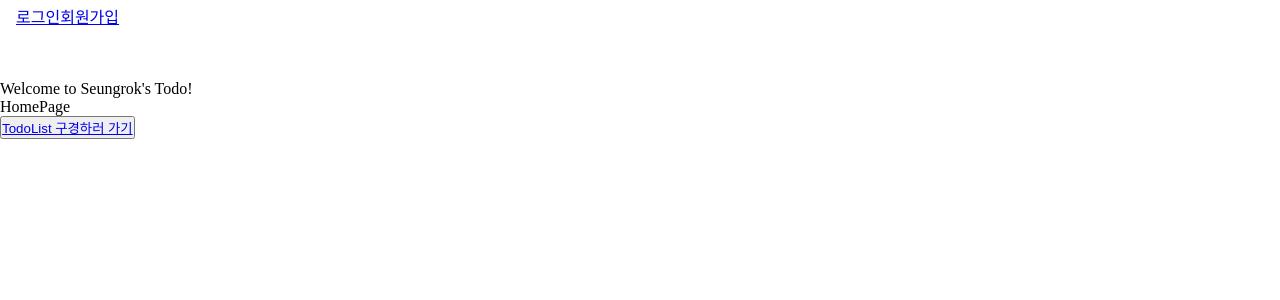
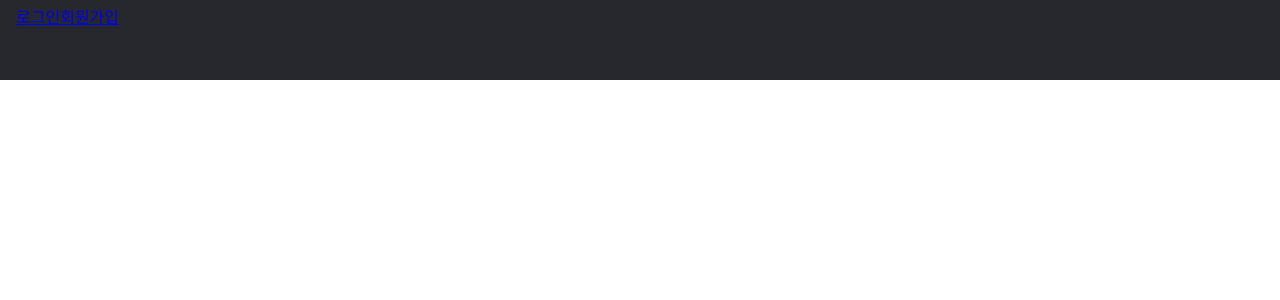
Before and after one commit to SeungrokYoon/wanted-pre-onboarding-frontend, a React (Create React App) app: page / in a window 1280 px wide. Shown: the top 300 px of the page. Built offline with nearby package versions, Linux system fonts and the light colour scheme.

Commit message:
style: change style

```diff
--- a/src/components/NavBar.tsx
+++ b/src/components/NavBar.tsx
@@ -35,8 +35,10 @@ const NavBar = () => {
 export default NavBar
 
 const Header = styled.header`
-  width: 100vw;
+  position: fixed;
+  top: 0;
+  width: 100%;
   height: 5rem;
   padding: 0.25rem 1rem;
-  background-color: 27282D;
+  background-color: #27282d;
 `
--- a/src/pages/HomePage.tsx
+++ b/src/pages/HomePage.tsx
@@ -2,14 +2,14 @@ import { Link } from 'react-router-dom'
 
 const HomePage = () => {
   return (
-    <div>
-      HomePage
+    <section>
+      {"Welcome to Seungrok's Todo!"}
       <div>
         <button type="button">
           <Link to="/todo">TodoList 구경하러 가기</Link>
         </button>
       </div>
-    </div>
+    </section>
   )
 }
 
--- a/src/pages/SignInPage.tsx
+++ b/src/pages/SignInPage.tsx
@@ -82,7 +82,7 @@ const SignInPage = () => {
       {checkUserAuth() ? (
         <Navigate to="/todo" />
       ) : (
-        <div>
+        <section>
           Sign In Page
           <form>
             <label htmlFor="email" title="email 입력란">
@@ -124,7 +124,7 @@ const SignInPage = () => {
               <Link to={'/signup'}>go to Sign Up</Link>
             </div>
           </form>
-        </div>
+        </section>
       )}
     </>
   )
--- a/src/pages/SignUpPage.tsx
+++ b/src/pages/SignUpPage.tsx
@@ -85,7 +85,7 @@ const SignUpPage = () => {
       {checkUserAuth() ? (
         <Navigate to="/todo" />
       ) : (
-        <div>
+        <section>
           Sign Up Page
           <form>
             <label htmlFor="email" title="email 입력란">
@@ -124,7 +124,7 @@ const SignUpPage = () => {
               Sign Up
             </button>
           </form>
-        </div>
+        </section>
       )}
     </>
   )
```
